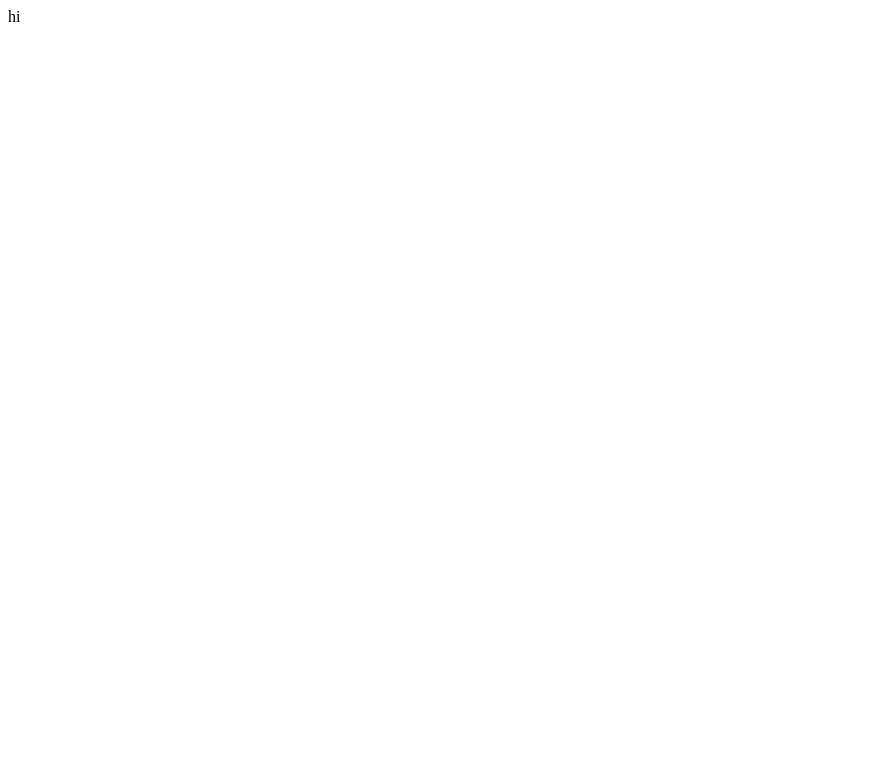
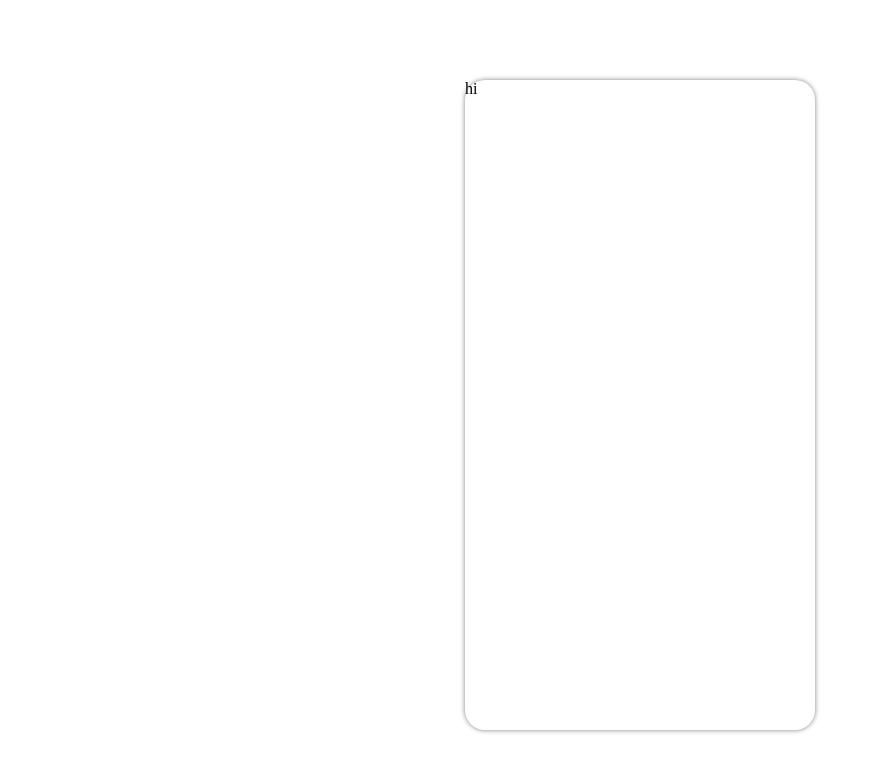
Before and after one commit to yuchenliu15/calculator-app, a Vue app: page / in a window 1280 px wide. Shown: the top 772 px of the page, without its empty margins (0-873 px from the left). Built offline with nearby package versions, Linux system fonts and the light colour scheme.

Commit message:
add styling

```diff
--- a/src/App.vue
+++ b/src/App.vue
@@ -15,6 +15,11 @@ export default {
 
 <style>
 #app {
-
+  width: 350px;
+  height: 650px;
+  box-shadow: 0 0 5px grey;
+  border-radius: 20px;
+  margin: auto;
+  margin-top: 80px;
 }
 </style>
```
